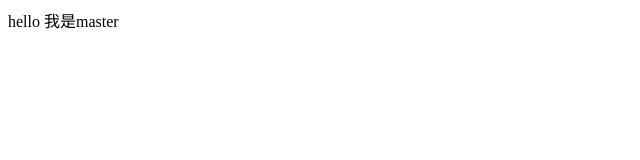
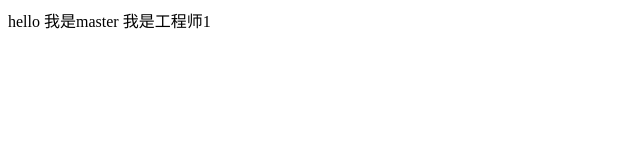
Before and after one commit to houmeiyu/1507B, a plain HTML site: page index.html in a window 1280 px wide. Shown: the whole page, without its empty margins (0-640 px from the left). Drawn offline with Linux system fonts and the light colour scheme.

Commit message:
修改主页1

```diff
--- a/index.html
+++ b/index.html
@@ -7,5 +7,6 @@
 </head>
 <body>
     hello 我是master
+	我是工程师1
 </body>
 </html>
```
